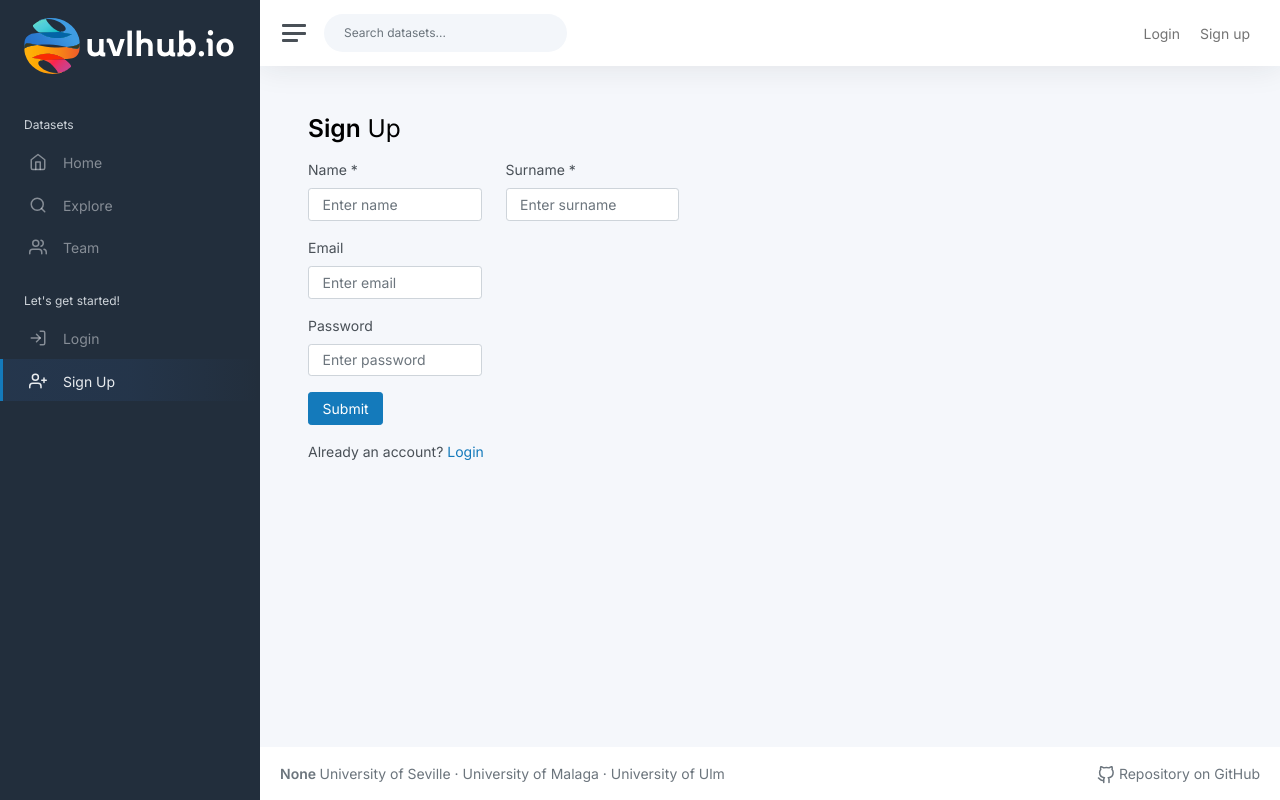
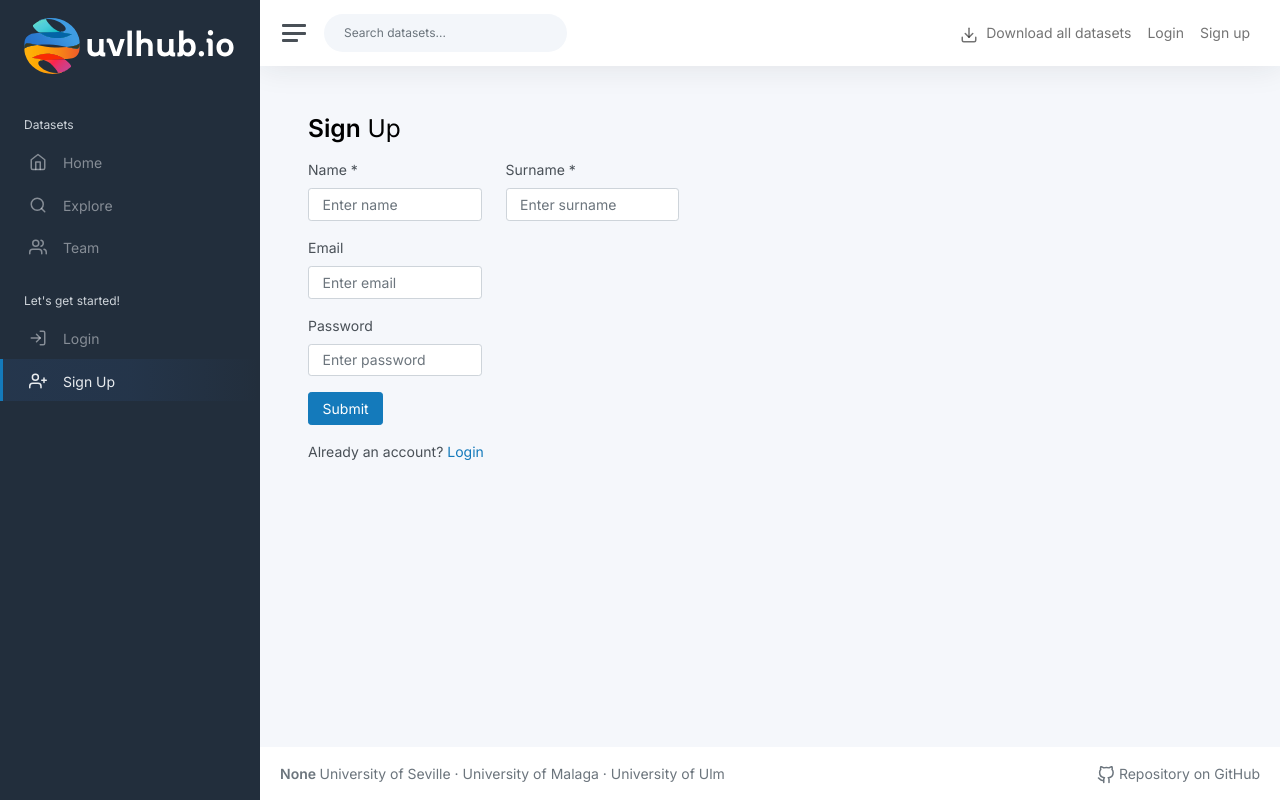
Before and after one commit to maravimaq/puchero-hub, a Flask app: page /signup/ in a window 1280 px wide. Run offline with Flask 3, Linux system fonts and the light colour scheme; parts of the project's set-up code (start-up, migrations or seed data) failed here and were passed over; some libraries are stand-ins or nearby versions.

Commit message:
Feat(dataset): Added button to download all datasets into the navbar

```diff
--- a/app/templates/base_template.html
+++ b/app/templates/base_template.html
@@ -163,6 +163,12 @@ chico sundermann">
                 <ul class="navbar-nav navbar-align">
                     <li class="nav-item dropdown">
 
+                        <li class="nav-item">
+                            <a class="nav-link d-none d-sm-inline-block" href="/dataset/download/all">
+                                <i class="align-middle me-1" data-feather="download"></i> Download all datasets
+                            </a>
+                        </li>
+
                         {% if current_user.is_anonymous %}
                             <a class="nav-link  d-none d-sm-inline-block" href="{{ url_for('auth.login') }}">Login</a>
                             <a class="nav-link  d-none d-sm-inline-block" href="{{ url_for('auth.show_signup_form') }}">Sign
@@ -183,8 +189,6 @@ chico sundermann">
                             <a class="dropdown-item" href="{{ url_for('auth.logout') }}">
                                 <i class="align-middle me-1" data-feather="log-out"></i> Log out</a>
                         </div>
-
-
 
                         {% endif %}
 
```
